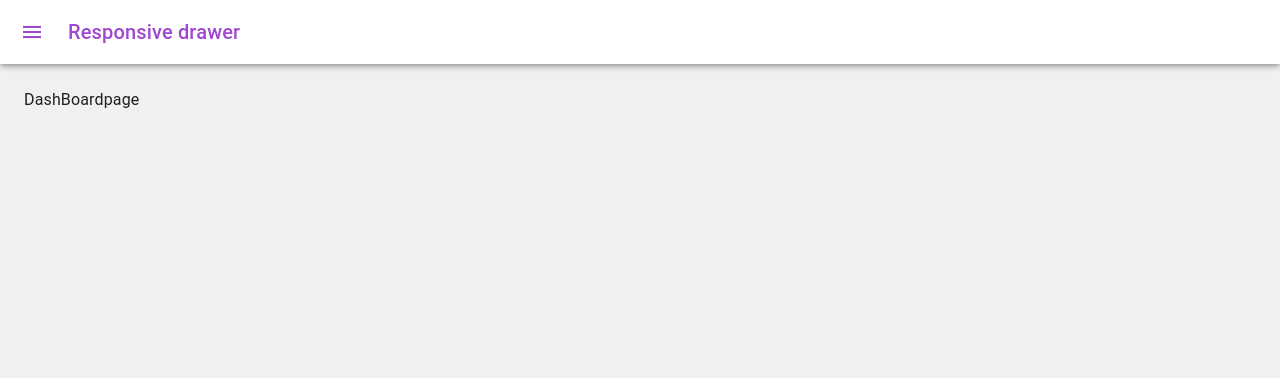
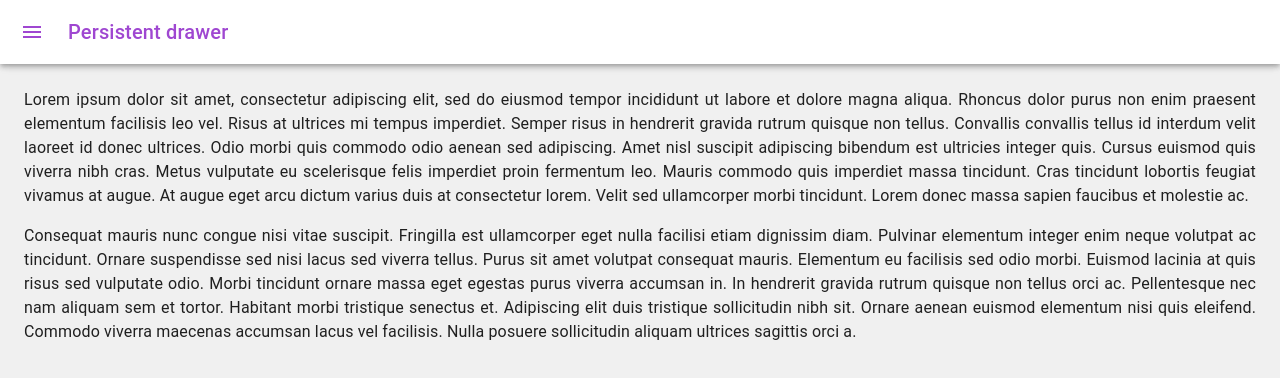
Before and after one commit to navi4347/PercientDashboard, a React (Vite) app: page /Hrm in a window 1280 px wide. Shown: the top 378 px of the page. Built offline with nearby package versions, Linux system fonts and the light colour scheme.

Commit message:
first commit

```diff
--- a/src/App.css
+++ b/src/App.css
@@ -33,13 +33,12 @@
   .css-78trlr-MuiButtonBase-root-MuiIconButton-root{
     color: #9f47d1 !important;
   }
-  .bgg{
-    height: 100dvh;
-    width: 100%;
-  }
-  .css-1r7kz78-MuiModal-root-MuiDrawer-root .MuiDrawer-paper{
-    width: 100% !important;
-  }
+
+
   .css-10hburv-MuiTypography-root {
     font-size: 1.2rem !important;
   }
+  p{
+    text-align: justify;
+
+  }
--- a/src/Components/HrmDashboard.jsx
+++ b/src/Components/HrmDashboard.jsx
@@ -16,7 +16,6 @@ import ListItem from '@mui/material/ListItem';
 import ListItemButton from '@mui/material/ListItemButton';
 import ListItemIcon from '@mui/material/ListItemIcon';
 import ListItemText from '@mui/material/ListItemText';
-import logo from '../assets/logo.png';
 import DashboardIcon from '@mui/icons-material/Dashboard';
 import AccountTreeIcon from '@mui/icons-material/AccountTree';
 import GroupsIcon from '@mui/icons-material/Groups';
@@ -24,12 +23,13 @@ import SavedSearchIcon from '@mui/icons-material/SavedSearch';
 import AccountBalanceWalletIcon from '@mui/icons-material/AccountBalanceWallet';
 import ChatIcon from '@mui/icons-material/Chat';
 import CalendarMonthIcon from '@mui/icons-material/CalendarMonth';
+import logo from '../assets/logo.png';
 import DashBoardpage from '../HRM/DashBoardpage';
 import EmpInfo from '../HRM/EmpInfo';
 import TimeSheet from '../HRM/TimeSheet';
 import Recruitment from '../HRM/Recruitment';
 import Claim from '../HRM/Claim';
-import Newsfeed from '../HRM/Newsfeed'
+import Newsfeed from '../HRM/Newsfeed';
 import Documents from '../HRM/Documents';
 const drawerWidth = 240;
 
@@ -42,7 +42,6 @@ const Main = styled('main', { shouldForwardProp: (prop) => prop !== 'open' })(
       duration: theme.transitions.duration.leavingScreen,
     }),
     marginLeft: `-${drawerWidth}px`,
-    backgroundColor: '#f0f0f0',
     ...(open && {
       transition: theme.transitions.create('margin', {
         easing: theme.transitions.easing.easeOut,
@@ -79,13 +78,14 @@ const DrawerHeader = styled('div')(({ theme }) => ({
   justifyContent: 'flex-end',
 }));
 
-export default function ResponsiveDrawer() {
+export default function PersistentDrawerLeft() {
   const theme = useTheme();
   const [open, setOpen] = React.useState(false);
   const [selectedContent, setSelectedContent] = React.useState('Dashboard');
 
   const handleListItemClick = (text) => {
     setSelectedContent(text);
+    handleDrawerClose();
   };
 
   const handleDrawerOpen = () => {
@@ -107,19 +107,51 @@ export default function ResponsiveDrawer() {
       case 'Timesheet':
         return <TimeSheet />;
       case 'Recruitment':
-        return <Recruitment/>;
+        return <Recruitment />;
       case 'Claim':
         return <Claim />;
       case 'Newsfeed':
         return <Newsfeed />;
+      default:
+        return null;
     }
   };
 
-  const drawer = (
-    <div>
+  return (
+    <Box sx={{ display: 'flex' }}>
+      <CssBaseline />
+      <AppBar position="fixed" open={open}>
+        <Toolbar>
+          <IconButton
+            color="inherit"
+            aria-label="open drawer"
+            onClick={handleDrawerOpen}
+            edge="start"
+            sx={{ mr: 2, ...(open && { display: 'none' }) }}
+          >
+            <MenuIcon />
+          </IconButton>
+          <Typography variant="h6" noWrap component="div">
+            Persistent drawer
+          </Typography>
+        </Toolbar>
+      </AppBar>
+      <Drawer
+        sx={{
+          width: drawerWidth,
+          flexShrink: 0,
+          '& .MuiDrawer-paper': {
+            width: drawerWidth,
+            boxSizing: 'border-box',
+          },
+        }}
+        variant="persistent"
+        anchor="left"
+        open={open}
+      >
         <DrawerHeader>
         <div style={{ flexGrow: 1, textAlign: 'left' }}>
-        <img src={logo} alt="Logo" className="logo"  style={{ maxWidth: '100%' }} />
+          <img src={logo} alt="Logo" className="logo" style={{ maxWidth: '100%' }} />
         </div>
           <IconButton onClick={handleDrawerClose}>
             {theme.direction === 'ltr' ? <ChevronLeftIcon /> : <ChevronRightIcon />}
@@ -156,58 +188,8 @@ export default function ResponsiveDrawer() {
             </ListItem>
           ))}
         </List>
-    </div>
-  );
 
-  return (
-    <Box sx={{ display: 'flex' }}>
-      <CssBaseline />
-      <AppBar position="fixed" open={open}>
-        <Toolbar>
-          <IconButton
-            color="inherit"
-            aria-label="open drawer"
-            onClick={handleDrawerOpen}
-            edge="start"
-            sx={{ mr: 2, ...(open && { display: 'none' }) }}
-          >
-            <MenuIcon />
-          </IconButton>
-          <Typography variant="h6" noWrap component="div">
-            Responsive drawer
-          </Typography>
-        </Toolbar>
-      </AppBar>
-      <Box
-        component="nav"
-        sx={{ width: { sm: drawerWidth }, flexShrink: { sm: 0 } }}
-        aria-label="mailbox folders"
-      >
-        <Drawer
-          variant="temporary"
-          open={open}
-          onClose={handleDrawerClose}
-          ModalProps={{
-            keepMounted: true, // Better open performance on mobile.
-          }}
-          sx={{
-            display: { xs: 'block', sm: 'none' },
-            '& .MuiDrawer-paper': { boxSizing: 'border-box', width: drawerWidth },
-          }}
-        >
-          {drawer}
       </Drawer>
-        <Drawer
-          variant="persistent"
-          sx={{
-            display: { xs: 'none', sm: 'block' },
-            '& .MuiDrawer-paper': { boxSizing: 'border-box', width: drawerWidth },
-          }}
-          open={open}
-        >
-          {drawer}
-        </Drawer>
-      </Box>
       <Main open={open}>
         <DrawerHeader />
         {renderContent()}
--- a/src/Components/Style.css
+++ b/src/Components/Style.css
@@ -1,10 +1,12 @@
 .Center {
-    display: flex;
-    justify-content: center;
-    align-items: center;
-    height: 100dvh;
-    background-color: #f0f0f0;
+  margin: 0;
+  position: absolute;
+  top: 50%;
+  left: 50%;
+  transform: translate(-50%, -50%);
   }
+
+
   .loginform .kgf{
     width:300px;
   margin-top: 25px;
--- a/src/HRM/DashBoardpage.jsx
+++ b/src/HRM/DashBoardpage.jsx
@@ -1,7 +1,36 @@
+import Typography from '@mui/material/Typography';
+
 function DashBoardpage() {
   return (
     <div className="bgg">
-      DashBoardpage</div>
+       <Typography paragraph>
+          Lorem ipsum dolor sit amet, consectetur adipiscing elit, sed do eiusmod
+          tempor incididunt ut labore et dolore magna aliqua. Rhoncus dolor purus non
+          enim praesent elementum facilisis leo vel. Risus at ultrices mi tempus
+          imperdiet. Semper risus in hendrerit gravida rutrum quisque non tellus.
+          Convallis convallis tellus id interdum velit laoreet id donec ultrices.
+          Odio morbi quis commodo odio aenean sed adipiscing. Amet nisl suscipit
+          adipiscing bibendum est ultricies integer quis. Cursus euismod quis viverra
+          nibh cras. Metus vulputate eu scelerisque felis imperdiet proin fermentum
+          leo. Mauris commodo quis imperdiet massa tincidunt. Cras tincidunt lobortis
+          feugiat vivamus at augue. At augue eget arcu dictum varius duis at
+          consectetur lorem. Velit sed ullamcorper morbi tincidunt. Lorem donec massa
+          sapien faucibus et molestie ac.
+        </Typography>
+        <Typography paragraph>
+          Consequat mauris nunc congue nisi vitae suscipit. Fringilla est ullamcorper
+          eget nulla facilisi etiam dignissim diam. Pulvinar elementum integer enim
+          neque volutpat ac tincidunt. Ornare suspendisse sed nisi lacus sed viverra
+          tellus. Purus sit amet volutpat consequat mauris. Elementum eu facilisis
+          sed odio morbi. Euismod lacinia at quis risus sed vulputate odio. Morbi
+          tincidunt ornare massa eget egestas purus viverra accumsan in. In hendrerit
+          gravida rutrum quisque non tellus orci ac. Pellentesque nec nam aliquam sem
+          et tortor. Habitant morbi tristique senectus et. Adipiscing elit duis
+          tristique sollicitudin nibh sit. Ornare aenean euismod elementum nisi quis
+          eleifend. Commodo viverra maecenas accumsan lacus vel facilisis. Nulla
+          posuere sollicitudin aliquam ultrices sagittis orci a.
+        </Typography>
+      </div>
   )
 }
 
--- a/src/HRM/EmpInfo.jsx
+++ b/src/HRM/EmpInfo.jsx
@@ -1,36 +1,7 @@
-import Typography from '@mui/material/Typography';
 
 function EmpInfo() {
   return (
-    <div  className="bgg">
-       <Typography paragraph>
-          Lorem ipsum dolor sit amet, consectetur adipiscing elit, sed do eiusmod
-          tempor incididunt ut labore et dolore magna aliqua. Rhoncus dolor purus non
-          enim praesent elementum facilisis leo vel. Risus at ultrices mi tempus
-          imperdiet. Semper risus in hendrerit gravida rutrum quisque non tellus.
-          Convallis convallis tellus id interdum velit laoreet id donec ultrices.
-          Odio morbi quis commodo odio aenean sed adipiscing. Amet nisl suscipit
-          adipiscing bibendum est ultricies integer quis. Cursus euismod quis viverra
-          nibh cras. Metus vulputate eu scelerisque felis imperdiet proin fermentum
-          leo. Mauris commodo quis imperdiet massa tincidunt. Cras tincidunt lobortis
-          feugiat vivamus at augue. At augue eget arcu dictum varius duis at
-          consectetur lorem. Velit sed ullamcorper morbi tincidunt. Lorem donec massa
-          sapien faucibus et molestie ac.
-        </Typography>
-        <Typography paragraph>
-          Consequat mauris nunc congue nisi vitae suscipit. Fringilla est ullamcorper
-          eget nulla facilisi etiam dignissim diam. Pulvinar elementum integer enim
-          neque volutpat ac tincidunt. Ornare suspendisse sed nisi lacus sed viverra
-          tellus. Purus sit amet volutpat consequat mauris. Elementum eu facilisis
-          sed odio morbi. Euismod lacinia at quis risus sed vulputate odio. Morbi
-          tincidunt ornare massa eget egestas purus viverra accumsan in. In hendrerit
-          gravida rutrum quisque non tellus orci ac. Pellentesque nec nam aliquam sem
-          et tortor. Habitant morbi tristique senectus et. Adipiscing elit duis
-          tristique sollicitudin nibh sit. Ornare aenean euismod elementum nisi quis
-          eleifend. Commodo viverra maecenas accumsan lacus vel facilisis. Nulla
-          posuere sollicitudin aliquam ultrices sagittis orci a.
-        </Typography>
-    </div>
+    <div>EmpInfo</div>
   )
 }
 
--- a/src/Pages/Portal.jsx
+++ b/src/Pages/Portal.jsx
@@ -7,12 +7,12 @@ const Portal = () => {
   const navigate = useNavigate();
 
   useEffect(() => {
-    const token = sessionStorage.getItem('token');
+    // const token = sessionStorage.getItem('token');
 
-    if (!token) {
-    navigate('/');
-    return;
-    }
+    // if (!token) {
+    // navigate('/');
+    // return;
+    // }
   }, [navigate]);
 
   return (
--- a/src/index.css
+++ b/src/index.css
@@ -0,0 +1,18 @@
+  /* body {
+    width:100% !important;
+    height: 100dvh !important;
+    background-color: #f0f0f0 !important;
+    overflow: visible !important;
+    margin: 0 auto !important;
+}
+
+  #root {
+    width: 100% !important;
+    height: 100% !important;
+  }
+   */
+
+   body{
+    background-color: #f0f0f0 !important;
+
+   }
```
Lines whose indentation alone changed are shown as unchanged.
